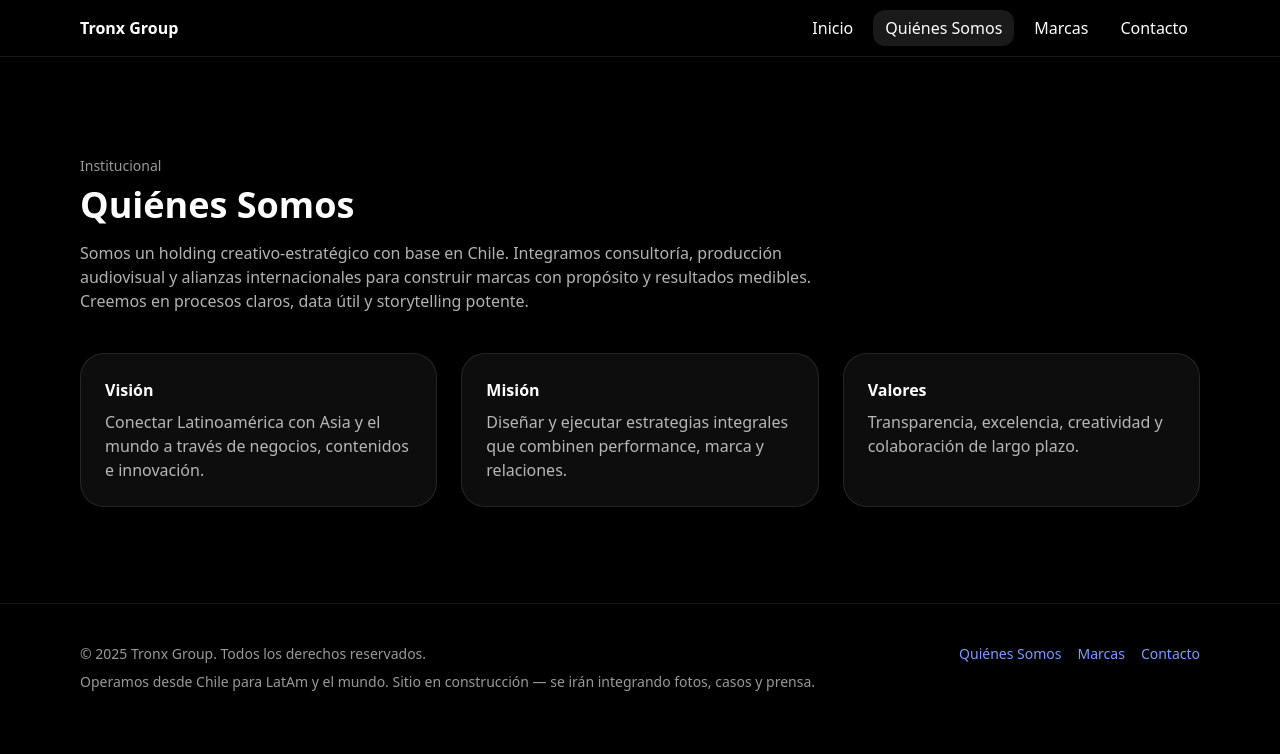
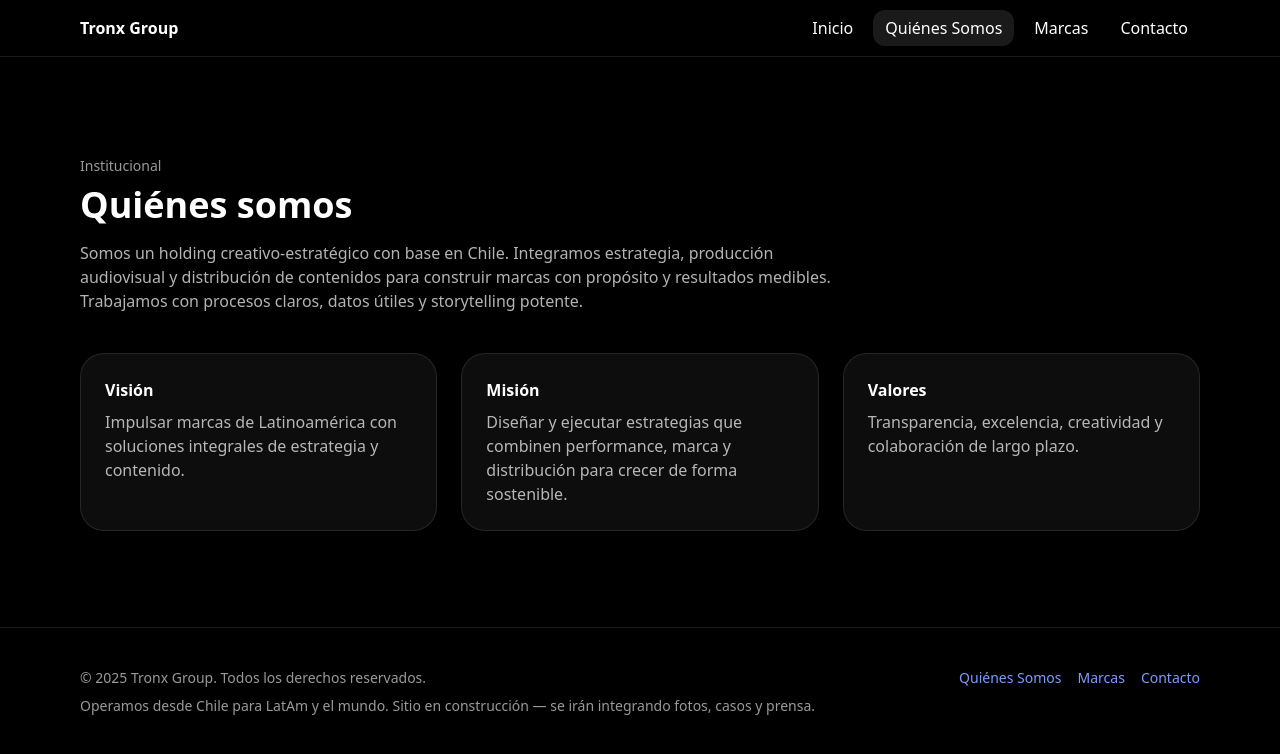
Before and after one commit to TronxGroup/tronxgroup, a Next.js app: page /quienes-somos in a window 1280 px wide. Shown: the top 754 px of the page. Built offline with nearby package versions, Linux system fonts and the light colour scheme.

Commit message:
Update page.tsx

```diff
--- a/src/app/quienes-somos/page.tsx
+++ b/src/app/quienes-somos/page.tsx
@@ -3,17 +3,36 @@ export default function QuienesSomos() {
     <section className="section">
       <div className="container">
         <span className="text-sm text-white/60">Institucional</span>
-        <h1 className="mt-2 text-3xl md:text-4xl font-semibold">Quiénes Somos</h1>
+        <h1 className="mt-2 text-3xl md:text-4xl font-semibold">Quiénes somos</h1>
+
         <p className="mt-4 text-white/70 max-w-3xl">
-          Somos un holding creativo-estratégico con base en Chile. Integramos consultoría, producción audiovisual y
-          alianzas internacionales para construir marcas con propósito y resultados medibles. Creemos en procesos
-          claros, data útil y storytelling potente.
+          Somos un holding creativo-estratégico con base en Chile. Integramos estrategia, producción
+          audiovisual y distribución de contenidos para construir marcas con propósito y resultados
+          medibles. Trabajamos con procesos claros, datos útiles y storytelling potente.
         </p>
 
         <div className="grid md:grid-cols-3 gap-6 mt-10">
-          <div className="card"><h3 className="font-semibold">Visión</h3><p className="text-white/70 mt-2">Conectar Latinoamérica con Asia y el mundo a través de negocios, contenidos e innovación.</p></div>
-          <div className="card"><h3 className="font-semibold">Misión</h3><p className="text-white/70 mt-2">Diseñar y ejecutar estrategias integrales que combinen performance, marca y relaciones.</p></div>
-          <div className="card"><h3 className="font-semibold">Valores</h3><p className="text-white/70 mt-2">Transparencia, excelencia, creatividad y colaboración de largo plazo.</p></div>
+          <div className="card">
+            <h3 className="font-semibold">Visión</h3>
+            <p className="text-white/70 mt-2">
+              Impulsar marcas de Latinoamérica con soluciones integrales de estrategia y contenido.
+            </p>
+          </div>
+
+          <div className="card">
+            <h3 className="font-semibold">Misión</h3>
+            <p className="text-white/70 mt-2">
+              Diseñar y ejecutar estrategias que combinen performance, marca y distribución para
+              crecer de forma sostenible.
+            </p>
+          </div>
+
+          <div className="card">
+            <h3 className="font-semibold">Valores</h3>
+            <p className="text-white/70 mt-2">
+              Transparencia, excelencia, creatividad y colaboración de largo plazo.
+            </p>
+          </div>
         </div>
       </div>
     </section>
```
